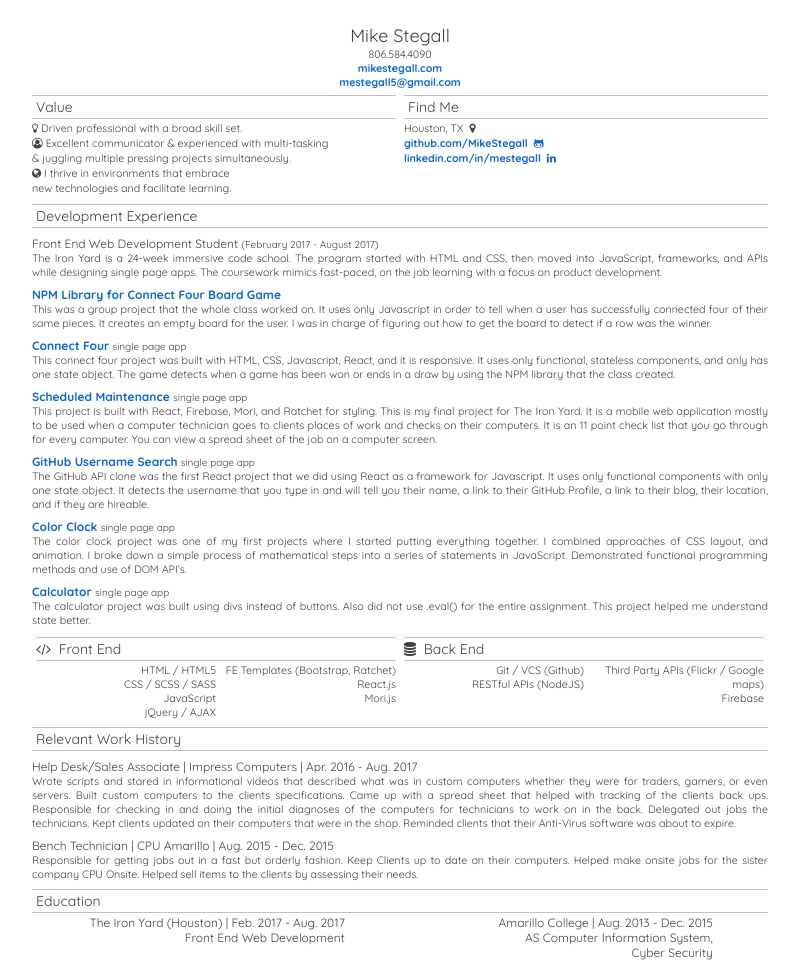
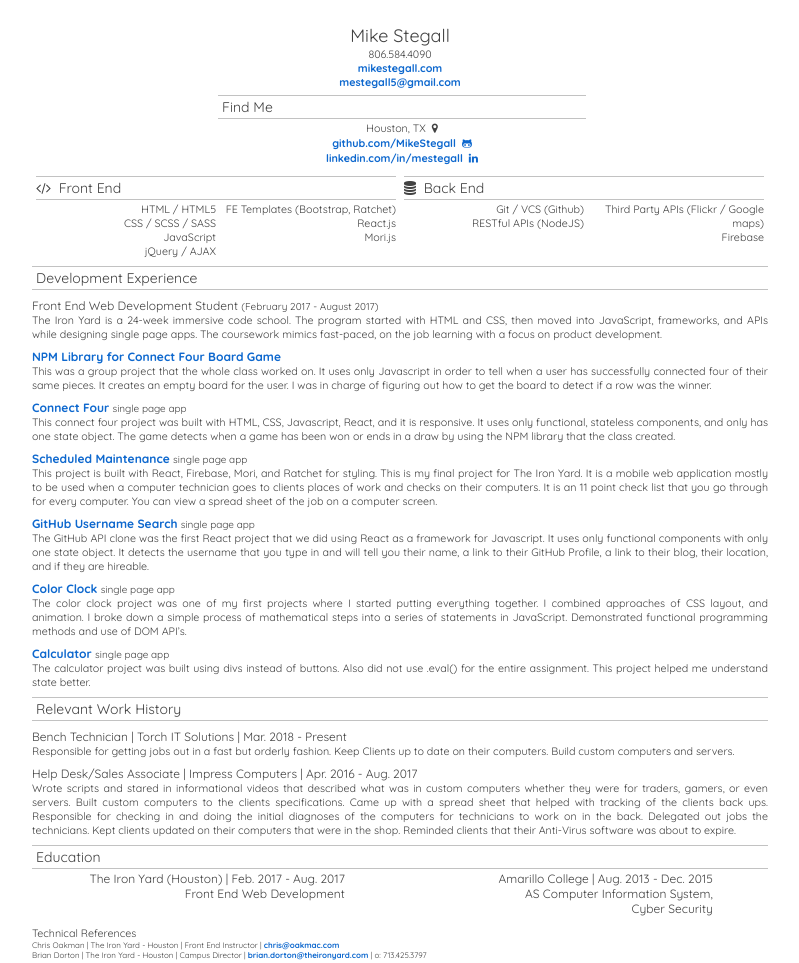
Before and after one commit to MikeStegall/personal-website, a website: page resume.html in a window 1280 px wide. Shown: the top 963 px of the page, without its empty margins (8-807 px from the left). Drawn offline with Linux system fonts and the light colour scheme.

Commit message:
updated resume with current work history

```diff
--- a/css/resume.css
+++ b/css/resume.css
@@ -50,7 +50,7 @@
   .profile-contact .profile, .profile-contact .contact {
     width: 50%; }
   .profile-contact p {
-    /*text-align: right;*/
+    text-align: center;
     font-size: 12px;
     margin: 4px 0; }
   .profile-contact .profile {
--- a/resume.html
+++ b/resume.html
@@ -25,16 +25,6 @@
     </div>
     <div class="wrapper">
       <div class="profile-contact">
-        <div class="profile">
-          <hr>
-          <h2>Value</h2>
-          <hr>
-          <p><i class="fa fa-lightbulb-o"></i>&nbsp;Driven professional with a broad skill set.</p>
-          <p><i class="fa fa-user-circle-o"></i>&nbsp;Excellent communicator &amp; experienced with multi-tasking</p>
-          <p>&amp; juggling multiple pressing projects simultaneously.</p>
-          <p><i class="fa fa-globe"></i>&nbsp;I thrive in environments that embrace</p>
-          <p>new technologies and facilitate learning.</p>
-        </div>
         <div class="contact">
           <hr>
           <h2>Find Me</h2>
@@ -43,39 +33,6 @@
           <p><a href="https://github.com/MikeStegall">github.com/MikeStegall &nbsp;<i class="fa fa-github-alt"></i></a></p>
           <p><a href="https://www.linkedin.com/in/mestegall/">linkedin.com/in/mestegall &nbsp;<i class="fa fa-linkedin"></i></a></p>
         </div>
-      </div>
-      <div class="experience">
-        <hr style="margin-top: 8px;">
-        <h2>Development Experience</h2>
-        <hr>
-        <h5>Front End Web Development Student <small> (February 2017 - August 2017)</small></h5>
-        <h6>
-          The Iron Yard is a 24-week immersive code school. The program started with HTML and CSS, then moved into JavaScript, frameworks, and APIs while designing single page apps. The coursework mimics fast-paced, on the job learning with a focus on product development.
-        </h6>
-        <h5><a href="https://www.npmjs.com/package/connect-four-lib">NPM Library for Connect Four Board Game</a></h5>
-        <h6>
-          This was a group project that the whole class worked on. It uses only Javascript in order to tell when a user has successfully connected four of their same pieces. It creates an empty board for the user. I was in charge of figuring out how to get the board to detect if a row was the winner.
-        </h6>
-        <h5><a href="http://connect-four-app.surge.sh/">Connect Four</a> <small> single page app</small></h5>
-        <h6>
-          This connect four project was built with HTML, CSS, Javascript, React, and it is responsive. It uses only functional, stateless components, and only has one state object. The game detects when a game has been won or ends in a draw by using the NPM library that the class created.
-        </h6>
-        <h5><a href="http://it-maintenance.surge.sh/">Scheduled Maintenance</a> <small> single page app</small></h5>
-        <h6>
-          This project is built with React, Firebase, Mori, and Ratchet for styling. This is my final project for The Iron Yard. It is a mobile web application mostly to be used when a computer technician goes to clients places of work and checks on their computers. It is an 11 point check list that you go through for every computer. You can view a spread sheet of the job on a computer screen.
-        </h6>
-        <h5><a href="http://github-api-app.surge.sh/">GitHub Username Search</a> <small> single page app</small></h5>
-        <h6>
-          The GitHub API clone was the first React project that we did using React as a framework for Javascript. It uses only functional components with only one state object. It detects the username that you type in and will tell you their name, a link to their GitHub Profile, a link to their blog, their location, and if they are hireable.
-        </h6>
-        <h5><a href="https://mikestegall.github.io/color-clock/">Color Clock</a> <small> single page app</small></h5>
-        <h6>
-          The color clock project was one of my first projects where I started putting everything together. I combined approaches of CSS layout, and animation. I broke down a simple process of mathematical steps into a series of statements in JavaScript. Demonstrated functional programming methods and use of DOM API’s.
-        </h6>
-        <h5><a href="https://mikestegall.github.io/calculator/">Calculator</a> <small> single page app</small></h5>
-        <h6>
-          The calculator project was built using divs instead of buttons. Also did not use .eval() for the entire assignment. This project helped me understand state better.
-        </h6>
       </div>
       <div class="skills" style="margin-top: 8px;">
         <div class="column">
@@ -112,17 +69,50 @@
           </div>
         </div>
       </div>
+      <div class="experience">
+        <hr style="margin-top: 8px;">
+        <h2>Development Experience</h2>
+        <hr>
+        <h5>Front End Web Development Student <small> (February 2017 - August 2017)</small></h5>
+        <h6>
+          The Iron Yard is a 24-week immersive code school. The program started with HTML and CSS, then moved into JavaScript, frameworks, and APIs while designing single page apps. The coursework mimics fast-paced, on the job learning with a focus on product development.
+        </h6>
+        <h5><a href="https://www.npmjs.com/package/connect-four-lib">NPM Library for Connect Four Board Game</a></h5>
+        <h6>
+          This was a group project that the whole class worked on. It uses only Javascript in order to tell when a user has successfully connected four of their same pieces. It creates an empty board for the user. I was in charge of figuring out how to get the board to detect if a row was the winner.
+        </h6>
+        <h5><a href="http://connect-four-app.surge.sh/">Connect Four</a> <small> single page app</small></h5>
+        <h6>
+          This connect four project was built with HTML, CSS, Javascript, React, and it is responsive. It uses only functional, stateless components, and only has one state object. The game detects when a game has been won or ends in a draw by using the NPM library that the class created.
+        </h6>
+        <h5><a href="http://it-maintenance.surge.sh/">Scheduled Maintenance</a> <small> single page app</small></h5>
+        <h6>
+          This project is built with React, Firebase, Mori, and Ratchet for styling. This is my final project for The Iron Yard. It is a mobile web application mostly to be used when a computer technician goes to clients places of work and checks on their computers. It is an 11 point check list that you go through for every computer. You can view a spread sheet of the job on a computer screen.
+        </h6>
+        <h5><a href="http://github-api-app.surge.sh/">GitHub Username Search</a> <small> single page app</small></h5>
+        <h6>
+          The GitHub API clone was the first React project that we did using React as a framework for Javascript. It uses only functional components with only one state object. It detects the username that you type in and will tell you their name, a link to their GitHub Profile, a link to their blog, their location, and if they are hireable.
+        </h6>
+        <h5><a href="https://mikestegall.github.io/color-clock/">Color Clock</a> <small> single page app</small></h5>
+        <h6>
+          The color clock project was one of my first projects where I started putting everything together. I combined approaches of CSS layout, and animation. I broke down a simple process of mathematical steps into a series of statements in JavaScript. Demonstrated functional programming methods and use of DOM API’s.
+        </h6>
+        <h5><a href="https://mikestegall.github.io/calculator/">Calculator</a> <small> single page app</small></h5>
+        <h6>
+          The calculator project was built using divs instead of buttons. Also did not use .eval() for the entire assignment. This project helped me understand state better.
+        </h6>
+      </div>
       <div class="work-history">
         <hr style="margin-top: 8px;">
         <h2> Relevant Work History</h2>
         <hr>
+        <h5>Bench Technician | Torch IT Solutions | Mar. 2018 - Present</h5>
+        <h6>
+          Responsible for getting jobs out in a fast but orderly fashion. Keep Clients up to date on their computers. Build custom computers and servers.
+        </h6>
         <h5>Help Desk/Sales Associate | Impress Computers | Apr. 2016 - Aug. 2017</h5>
         <h6>
           Wrote scripts and stared in informational videos that described what was in custom computers whether they were for traders, gamers, or even servers. Built custom computers to the clients specifications. Came up with a spread sheet that helped with tracking of the clients back ups. Responsible for checking in and doing the initial diagnoses of the computers for technicians to work on in the back. Delegated out jobs the technicians. Kept clients updated on their computers that were in the shop. Reminded clients that their Anti-Virus software was about to expire.
-        <h5>Bench Technician | CPU Amarillo | Aug. 2015 - Dec. 2015</h5>
-        <h6>
-          Responsible for getting jobs out in a fast but orderly fashion. Keep Clients up to date on their computers. Helped make onsite jobs for the sister company CPU Onsite. Helped sell items to the clients by assessing their needs.
-        </h6>
       </div>
       <hr style="margin-top: 8px;">
       <h2>Education</h2>
```
